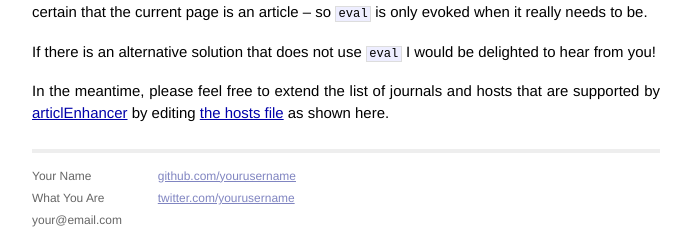
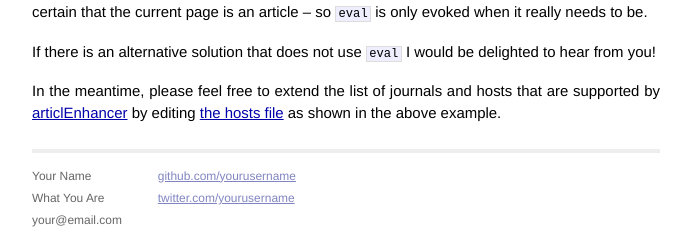
Before and after one commit to waltherg/backup.waltherg.github.io, a Jekyll site: the page built from blog/_posts/2013-07-26-javascript-fetch-element-depending-on-url.md, in a window 1280 px wide. Shown: the part 2092-2333 px from the top of the page, without its empty margins (294-985 px from the left). Built offline with Jekyll 4.4.1, drawn with Linux system fonts in a browser that asks for light colours.

Commit message:
clarify what here means

```diff
--- a/blog/_posts/2013-07-26-javascript-fetch-element-depending-on-url.md
+++ b/blog/_posts/2013-07-26-javascript-fetch-element-depending-on-url.md
@@ -122,4 +122,4 @@ I would be delighted to hear from you!
 In the meantime, please feel free to extend the list of journals and hosts
 that are supported by [articlEnhancer](http://waltherg.github.io/articlEnhancer/)
 by editing [the hosts file](https://github.com/waltherg/articlEnhancer/blob/master/hosts.js)
-as shown here.
+as shown in the above example.
```
